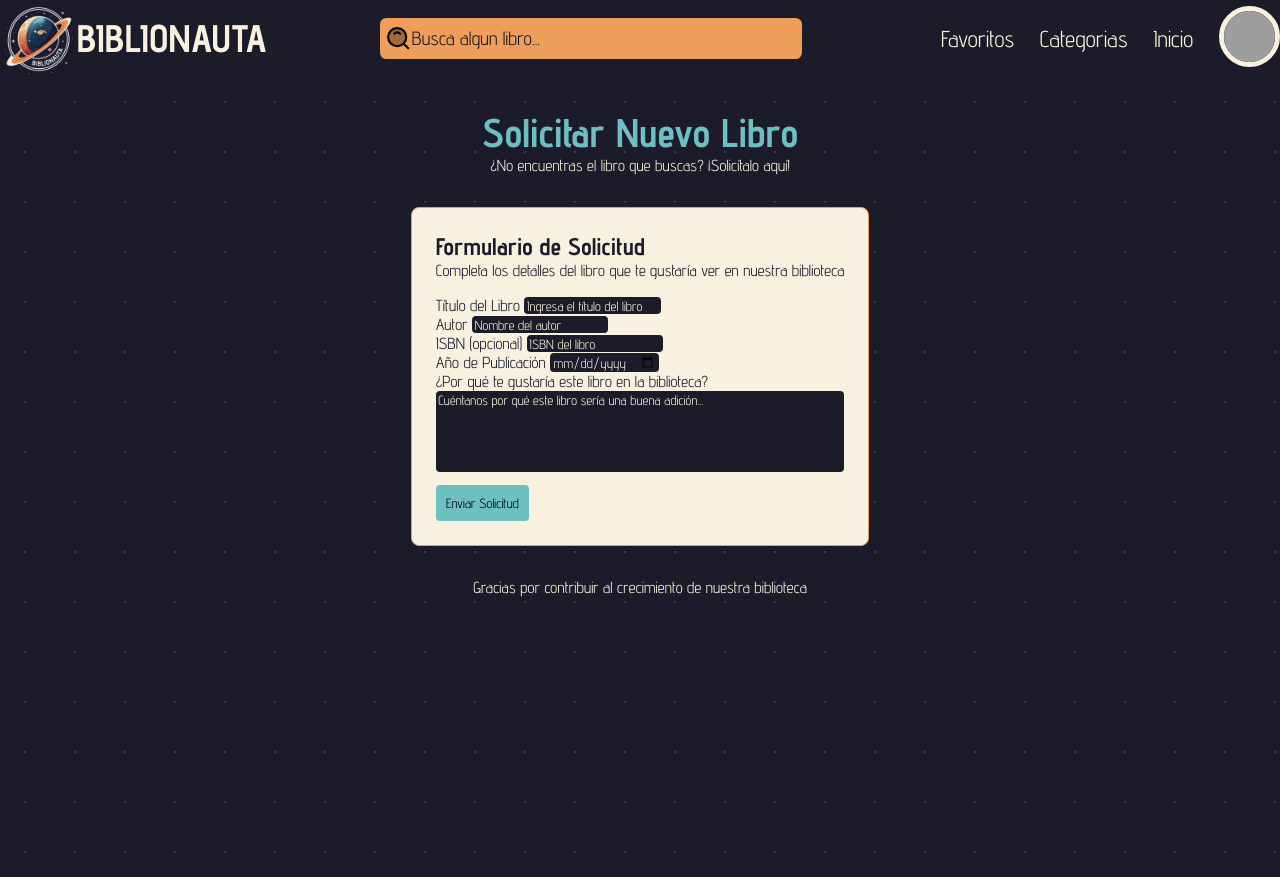
After one commit to fpxx777/biblioteca, a Flask app: page /request/ in a window 1280 px wide. The commit adds this page. Run offline with Flask 3, Linux system fonts and the light colour scheme; the visitor is signed in with stand-in values (Sample User, id 1); grey boxes are pictures that could not be loaded.

Commit message:
muejejej

```diff
--- a/src/app.py
+++ b/src/app.py
@@ -220,5 +220,19 @@ def edit_profile():
         session["username"] = new_name
     return redirect("/profile")
 
+@app.route("/request/", methods=["GET"])
+def request():
+    return render_template("new_book.html")
+
+@app.route("/request/", methods=["POST"])
+def request_send():
+    title = request.form.get('title')
+    author = request.form.get('author')
+    isbn = request.form.get('isbn')
+    year = request.form.get('year')
+    reason = request.form.get('reason')
+
+
+
 if __name__ == "__main__":
     app.run(debug=True, host="0.0.0.0", port=8080)
--- /dev/null
+++ b/src/static/CSS/new_book.css
@@ -0,0 +1,337 @@
+* {
+    margin: 0;
+    padding: 0;
+    font-family: "Advent Pro", sans-serif;
+}
+
+
+body{
+    background-color: var(--dark-bg-color);
+    color: var(--light-bg-color);
+}
+:root {
+    --dark-bg-color: #1C1B29;
+    --dark2-bg-color: #1D2C4B;
+    --contrast-bg-color: #EE9E59;
+    --contrast2-bg-color: #6EBFC2;
+    --light-bg-color: #F8F1DF;
+  }
+
+.align-login-container{
+    display: block;
+    justify-content: center;
+    width: auto;
+    height: auto;
+}
+
+.overlay {
+    position: fixed;
+    top: 0;
+    left: 0;
+    width: 100%;
+    height: 100%;
+    background: rgba(0, 0, 0, 0.7);
+    display: flex;
+    opacity: 1;
+    z-index: 1;
+    transition: opacity 0.5s linear;
+}
+
+.login-container {
+    position: fixed;
+    top: 50%;
+    right: 0;
+    transform: translateY(-50%);
+    background-image: linear-gradient(rgba(0, 0, 0, 0.5), rgba(0, 0, 0, 0.5)), url('/static/img/20042f9caa485bddeac299a0abc2b984~2.jpg_1725883222476.jpg');
+    padding: 20px;
+    box-shadow: 0 0 10px rgba(0, 0, 0, 0.5);
+    display: flex;
+    z-index: 2;
+    height: 100%;
+    transition: opacity 0.5s linear, transform 0.5s linear;
+    background-size: 100% 100%;
+    width: 25%;
+    background-repeat: no-repeat;
+    justify-content: center;
+    text-align: center;
+    opacity: 1;
+}
+
+.hidden {
+    display: none;
+}
+
+.visuallyhidden {
+    opacity: 0;
+    transition: opacity 0.5s linear;
+}
+
+.align-login-container img {
+    width: 6vw;
+    height: 6vw;
+    max-height: 15vh;
+    display: block;
+    margin: 10vh auto;
+    border-radius: 50%;
+    border-color: var(--light-bg-color);
+    border: var(--light-bg-color) 5px solid;
+
+}
+
+.buttons {
+    margin-top: 20vh;
+    display: inline-grid;
+
+}
+
+.editarbutton{
+    background-color: var(--contrast-bg-color);
+    font-size: 3vw;
+    border-radius: 12px;
+    width: 15vw;
+    margin-top: 15%;
+    font-weight: 600;
+}
+
+.editarbutton a, .cerrarbutton a{
+    text-decoration: none;
+    color: var(--light-bg-color);
+}
+
+.cerrarbutton {
+    color: var(--light-bg-color);
+    background-color: var(--contrast2-bg-color);
+    font-size: 2.65vw;
+    border-radius: 12px;
+    width: 15vw;
+    margin-top: 15%;
+    cursor: pointer;
+    font-weight: 600;
+    padding: 0.5vw;
+}
+
+.login-button{
+    text-decoration: none;
+    color: var(--light-bg-color);
+    background-color: var(--contrast2-bg-color);
+    font-size: 3vw;
+    border-radius: 10px;
+    width: 10vw;
+    margin-top: 15%;
+}
+
+.register-button{
+    text-decoration: none;
+    color: var(--contrast-bg-color);
+
+}
+
+.login-container p{
+    margin-top: 2vh;
+    color: var(--light-bg-color);
+}
+
+#user-icon {
+    width: 4vw;
+    height: 4vw;
+    border-radius: 50%;
+    cursor: pointer;
+}
+
+.header {
+    background-color: var(--dark-bg-color);
+    display: flex;
+    justify-content: space-between;
+    align-items: center;
+    z-index: 0;
+    position: relative;
+    width: 100%;
+}
+
+.header div {
+    display: flex;
+    flex-direction: row;
+    align-items: center;
+}
+
+.header img {
+    width: 6vw;
+}
+
+.header input {
+    height: 3.5vh;
+    width: 30vw;
+    background-color: var(--contrast-bg-color);
+    border-style: none;
+    outline: none;
+    font-size: 1.5vw;
+}
+
+.header form {
+    border-radius: 0.5vw;
+    display: flex;
+    padding: 0.5vw;
+    align-items: center;
+    background-color: var(--contrast-bg-color);
+}
+
+#search::placeholder{
+    color: var(--dark-bg-color);
+    width: 20vw;
+    height: 10vh;
+}
+
+.header h1 {
+    color: var(--light-bg-color);
+    margin: 0%;
+    font-size: 3vw;
+    font-weight: bold;
+}
+
+.header ul {
+    list-style: none;
+    margin: 0%;
+    padding: 0%;
+    display: flex;
+    align-items: center;
+}
+
+.header li {
+    margin-left: 2vw;
+}
+
+.header li img{
+    width: 4vw;
+    max-height: 15vh;
+    border-radius: 50%;
+    border-color: var(--light-bg-color);
+    border: var(--light-bg-color) 5px solid;
+}
+
+.header a {
+    text-decoration: none;
+    color: var(--light-bg-color);
+    font-size: 1.8vw;
+}
+
+.header a:hover{
+    color: var(--contrast-bg-color);
+}
+
+
+.min-h-screen {
+    min-height: 100vh;
+}
+
+.bg-dark {
+    background-color: var(--dark-bg-color);
+}
+
+.text-dark {
+    color: var(--dark-bg-color);
+}
+
+.relative {
+    position: relative;
+}
+
+.overflow-hidden {
+    overflow: hidden;
+}
+
+.background-stars {
+    position: absolute;
+    inset: 0;
+    background-image: radial-gradient(var(--light-bg-color) 1px, transparent 1px);
+    background-size: 50px 50px;
+    opacity: 0.15;
+}
+
+.container {
+    max-width: 1200px;
+    margin: 0 auto;
+    display: flex;
+    justify-content: center;
+    padding: 2rem;
+    z-index: 10;
+}
+
+#title, #author, #isbn, #year{
+    background-color: var(--dark-bg-color);
+    border-style: none;
+    padding: .05vw .2vw;
+    color: var(--light-bg-color);
+    border-radius: 4px;
+    opacity: 1;
+}
+.container input::placeholder{
+    color: var(--light-bg-color);
+    opacity: 1;
+}
+.max-w-2xl {
+    max-width: 800px;
+}
+
+.space-y-8 > * + * {
+    margin-top: 2rem;
+}
+
+.text-center {
+    text-align: center;
+}
+
+.title {
+    font-size: 2.5rem;
+    font-weight: bold;
+    color: var(--contrast2-bg-color);
+}
+
+.subtitle {
+    color: var(--light-bg-color);
+}
+
+.card {
+    border: 1px solid var(--contrast-bg-color);
+    background-color: var(--light-bg-color);
+    backdrop-filter: blur(10px);
+    border-radius: 0.5rem;
+    padding: 1.5rem;
+}
+
+.card-header {
+    margin-bottom: 1rem;
+}
+
+.card-title {
+    display: flex;
+    align-items: center;
+    gap: 0.5rem;
+}
+
+#reason {
+    background-color: var(--dark-bg-color);
+    border-style: none;
+    padding: .05vw 0 5vw.2vw;
+    color: var(--light-bg-color);
+    border-radius: 4px;
+    opacity: 1;
+}
+
+.why{
+    display: flex;
+    flex-direction: column;
+}
+
+.button{
+    background-color: var(--contrast2-bg-color);
+    border-style: none;
+    margin-top: 1vw;
+    padding: .8vw;
+    border-radius: 4px;
+    cursor: pointer;
+}
+
+.footer{
+    color: var(--light-bg-color);
+    text-align: center;
+}
--- a/src/static/JS/categories.js
+++ b/src/static/JS/categories.js
@@ -54,12 +54,14 @@ exterior_login.addEventListener('click', function () {
 
 document.querySelectorAll('.sub-categorias').forEach(item => {
   item.addEventListener('click', () => {
+      document.body.classList.add('stop-scrolling');
       document.querySelector('.categoria').classList.toggle('mostrar');
       document.querySelector('.overlay2').classList.toggle('mostrar');
   });
 });
 
 document.querySelector('.overlay2').addEventListener('click', () => {
+  document.body.classList.remove('stop-scrolling');
   document.querySelector('.categoria').classList.remove('mostrar');
   document.querySelector('.overlay2').classList.remove('mostrar');
 });
--- a/src/templates/index.html
+++ b/src/templates/index.html
@@ -115,9 +115,9 @@
                 </div>
             </div>
             <div class="img-center">
-                <h3></h3>
             </div>
         </section>
+        <h2 class="txt-destacados">Libros Destacados</h2>
         <section class="book-container">
             {% for book in books %}
             <article>
--- /dev/null
+++ b/src/templates/new_book.html
@@ -0,0 +1,216 @@
+<!DOCTYPE html>
+<html lang="es">
+  <head>
+    <meta charset="UTF-8" />
+    <meta name="viewport" content="width=device-width, initial-scale=1.0" />
+    <link
+      rel="stylesheet"
+      href="{{ url_for('static',filename='CSS/new_book.css') }}"
+    />
+    <link rel="shortcut icon" href="/static/img/logo.png" />
+    <!-- fuente link -->
+    <link rel="preconnect" href="https://fonts.googleapis.com" />
+    <link rel="preconnect" href="https://fonts.gstatic.com" crossorigin />
+    <link
+      href="https://fonts.googleapis.com/css2?family=Advent+Pro:ital,wght@0,100..900;1,100..900&family=Cinzel:wght@400..900&display=swap"
+      rel="stylesheet"
+    />
+  </head>
+  <body>
+    <!-- parte derecha al darle click icono -->
+    {% if session %}
+    <div class="overlay hidden visuallyhidden" id="overlay"></div>
+    <div class="login-container hidden visuallyhidden" id="login-container">
+      <div class="align-login-container">
+        {% if session["img"] == None %}
+        <img src="/static/img/PhUserCircleFill (1).png" />
+        {% else %}
+        <img src="{{ url_for('media', filename=session.img) }}" />
+        {% endif %}
+        <h1>{{session.username}}</h1>
+        <div class="buttons">
+          <button class="editarbutton">
+            <a href="/profile/">Editar Perfil</a>
+          </button>
+
+          <button class="cerrarbutton">
+            <a href="/logout/">Cerrar sesion</a>
+          </button>
+        </div>
+      </div>
+    </div>
+    {% else %}
+    <div class="overlay hidden visuallyhidden" id="overlay"></div>
+    <div class="login-container hidden visuallyhidden" id="login-container">
+      <div class="align-login-container">
+        <img src="/static/img/PhUserCircleFill (1).png"">
+        <a href="/login&register" class="login-button">Iniciar Sesión</a>
+        <p>
+          No tienes cuenta?
+          <a href="/login&register" class="register-button">Regístrate</a>
+        </p>
+      </div>
+    </div>
+    {% endif %}
+
+    <header class="header">
+      <div>
+        <img src="/static/img/logo.png" alt="" />
+        <a href="/">
+          <h1>BIBLIONAUTA</h1>
+        </a>
+      </div>
+      <form action="/search" method="get">
+        <svg xmlns="http://www.w3.org/2000/svg" width="2vw" viewBox="0 0 48 48">
+          <defs>
+            <mask id="IconifyId191010337f1eb1ccc5">
+              <g
+                fill="none"
+                stroke="#fff"
+                stroke-linejoin="round"
+                stroke-width="4"
+              >
+                <path
+                  fill="#555"
+                  d="M21 38c9.389 0 17-7.611 17-17S30.389 4 21 4S4 11.611 4 21s7.611 17 17 17Z"
+                />
+                <path
+                  stroke-linecap="round"
+                  d="M26.657 14.343A7.975 7.975 0 0 0 21 12a7.975 7.975 0 0 0-5.657 2.343m17.879 18.879l8.485 8.485"
+                />
+              </g>
+            </mask>
+          </defs>
+          <path
+            fill="#"
+            d="M0 0h48v48H0z"
+            mask="url(#IconifyId191010337f1eb1ccc5)"
+          />
+        </svg>
+        <input
+          type="text"
+          placeholder="Busca algun libro..."
+          name="search"
+          id="search"
+        />
+      </form>
+      <ul>
+        <li>
+          <a class="inicio" href="/favorites/">Favoritos</a>
+        </li>
+        <li>
+          <a href="/categories/1/">Categorias</a>
+        </li>
+        <li>
+          <a class="info" href="/">Inicio</a>
+        </li>
+        <li>
+          {% if session %} {% if session["img"] == None %}
+          <img id="user-icon" src="/static/img/PhUserCircleFill (1).png" />
+          {% else %}
+          <img
+            id="user-icon"
+            src="{{ url_for('media', filename=session.img) }}"
+          />
+          {% endif %} {% else %}
+          <img id="user-icon" src="/static/img/PhUserCircleFill (1).png" />
+          {% endif %}
+        </li>
+      </ul>
+    </header>
+    <div class="min-h-screen bg-dark text-dark relative overflow-hidden">
+      <!-- Decorative stars background -->
+      <div class="background-stars"></div>
+
+      <div class="container">
+        <div class="max-w-2xl mx-auto space-y-8">
+          <div class="text-center space-y-2">
+            <h1 class="title">Solicitar Nuevo Libro</h1>
+            <p class="subtitle">
+              ¿No encuentras el libro que buscas? ¡Solicítalo aquí!
+            </p>
+          </div>
+
+          <div class="card">
+            <div class="card-header">
+              <h2 class="card-title">
+                Formulario de Solicitud
+              </h2>
+              <p class="card-description">
+                Completa los detalles del libro que te gustaría ver en nuestra
+                biblioteca
+              </p>
+            </div>
+            <div class="card-content">
+              <form action="" method="post" class="form">
+                <div class="form-group">
+                  <label for="title">Título del Libro</label>
+                  <input
+                    type="text"
+                    id="title"
+                    required
+                    placeholder="Ingresa el título del libro"
+                    class="input"
+                  />
+                </div>
+
+                <div class="form-group">
+                  <label for="author">Autor</label>
+                  <input
+                    type="text"
+                    id="author"
+                    required
+                    placeholder="Nombre del autor"
+                    class="input"
+                  />
+                </div>
+
+                <div class="grid">
+                  <div class="form-group">
+                    <label for="isbn">ISBN (opcional)</label>
+                    <input
+                      type="text"
+                      id="isbn"
+                      placeholder="ISBN del libro"
+                      class="input"
+                    />
+                  </div>
+
+                  <div class="form-group">
+                    <label for="year">Año de Publicación</label>
+                    <input
+                      type="date"
+                      id="year"
+                      placeholder="YYYY"
+                      class="input"
+                    />
+                  </div>
+                </div>
+
+                <div class="form-group why">
+                  <label for="reason"
+                    >¿Por qué te gustaría este libro en la biblioteca?</label
+                  >
+                  <input
+                    id="reason"
+                    placeholder="Cuéntanos por qué este libro sería una buena adición..."
+                    class="textarea"
+                  />
+                </div>
+
+                <button type="submit" class="button">
+                  Enviar Solicitud
+                </button>
+              </form>
+            </div>
+          </div>
+
+          <div class="footer">
+            <span>Gracias por contribuir al crecimiento de nuestra biblioteca</span>
+          </div>
+        </div>
+      </div>
+    <div/>
+  </body>
+  <script src="{{ url_for('static', filename='JS/script.js') }}"></script>
+</html>
```
Also changed, not shown: src/static/CSS/categories.css (+38 -4 lines), src/static/CSS/style.css (+26 -2 lines), src/templates/favorites.html (+19 -1 lines).
